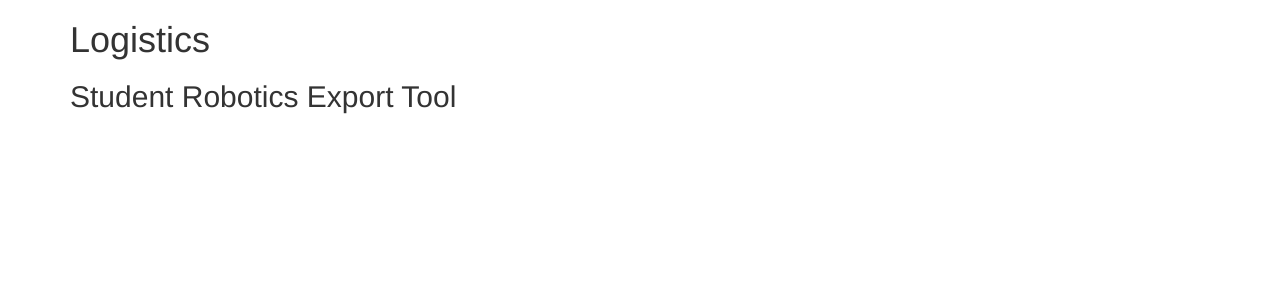
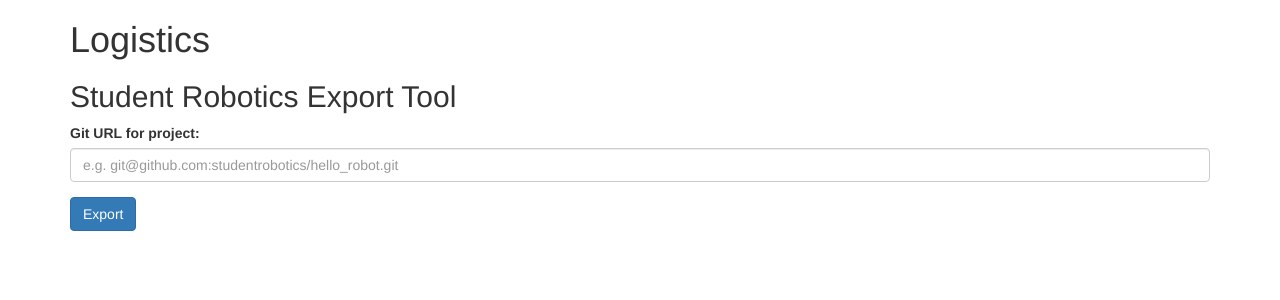
Before and after one commit to fables-tales/logistics, a Flask app: page / in a window 1280 px wide. Shown: the top 300 px of the page. Run offline with Flask 2, Linux system fonts and the light colour scheme; some libraries are stand-ins or nearby versions.

Commit message:
First pass of exporter
Only works when the repo that it attempts to clone actualy exists.

```diff
--- a/app.py
+++ b/app.py
@@ -1,9 +1,57 @@
-from flask import Flask, render_template
+import subprocess
+import os
+import tempfile
+import uuid
+
+from shutil import move
+
+from flask import Flask, render_template, request, session, flash, redirect
+
 app = Flask(__name__)
 
-@app.route('/')
+def base_path():
+    return os.path.dirname(os.path.abspath(__file__))
+
+
+@app.route("/")
 def index():
-    return render_template("index.html")
+    rendered = render_template("index.html")
+    if "zip_url" in session:
+        del session["zip_url"]
+    return rendered
 
-if __name__ == '__main__':
+
+@app.route("/export", methods=["POST"])
+def export_project():
+    git_url = request.form["git_url"]
+    dir_to_work_in = tempfile.mkdtemp()
+    user_code_dir = os.path.join(dir_to_work_in, "user_code")
+
+    subprocess.check_call(["git", "clone", git_url, user_code_dir])
+
+    zip_path = os.path.join(dir_to_work_in, "robot.zip")
+
+    subprocess.check_call(["./pyenv/make-zip", "--no-strip", "--remove-gunk", user_code_dir, zip_path])
+
+    zip_url = os.path.join("static", "zips", str(uuid.uuid4()), "robot.zip")
+    static_zip_path = os.path.join(base_path(), zip_url)
+
+    os.makedirs(os.path.dirname(static_zip_path))
+
+
+    move(zip_path, static_zip_path)
+
+    wanted_return_type = request.accept_mimetypes.best_match(["application/json", "text/html", "text/plain"])
+    if wanted_return_type == "text/html":
+        flash("Repository exported successfully, prompting to download")
+        session["zip_url"] = "/%s" % (zip_url,)
+        return redirect("/")
+    elif wanted_type == "text/json":
+        return json.dumps({"zip_url": zip_url})
+    else:
+        return zip_url
+
+if __name__ == "__main__":
+    app.debug = True
+    app.secret_key = 'qowiefjqwoeifjqeoirgjasodfjasidofpqjwefioqwjef'
     app.run()
--- a/templates/index.html
+++ b/templates/index.html
@@ -5,7 +5,32 @@
         <div class="col-md-12">
             <h1>Logistics</h1>
             <h2>Student Robotics Export Tool</h2>
-        </div>
+            {% for message in get_flashed_messages() %}
+            <div class="alert alert-success" role="alert">
+                {{ message }}
+            </div>
+            {% endfor %}
+            <form role="form" action="/export" method="POST">
+                <div class="form-group">
+                    <label for="git_url">Git URL for project:</label>
+                    <input type="text" class="form-control" id="git_url" placeholder="e.g. git@github.com:studentrobotics/hello_robot.git" name="git_url">
+                </div>
+                <input type="submit" value="Export" class="btn btn-primary">
+            </div>
+        </form>
     </div>
 </div>
+{% if "zip_url" in session %}
+<script type="text/javascript">
+    (function() {
+        var downloadTimeoutInMiliSeconds = 1000;
+
+        function redirectToDownload() {
+            window.location.replace("{{ session["zip_url"]}}");
+        };
+
+        setTimeout(redirectToDownload, downloadTimeoutInMiliSeconds);
+    }());
+</script>
+{% endif %}
 {% endblock %}
```
Also changed, not shown: 1 other file.
